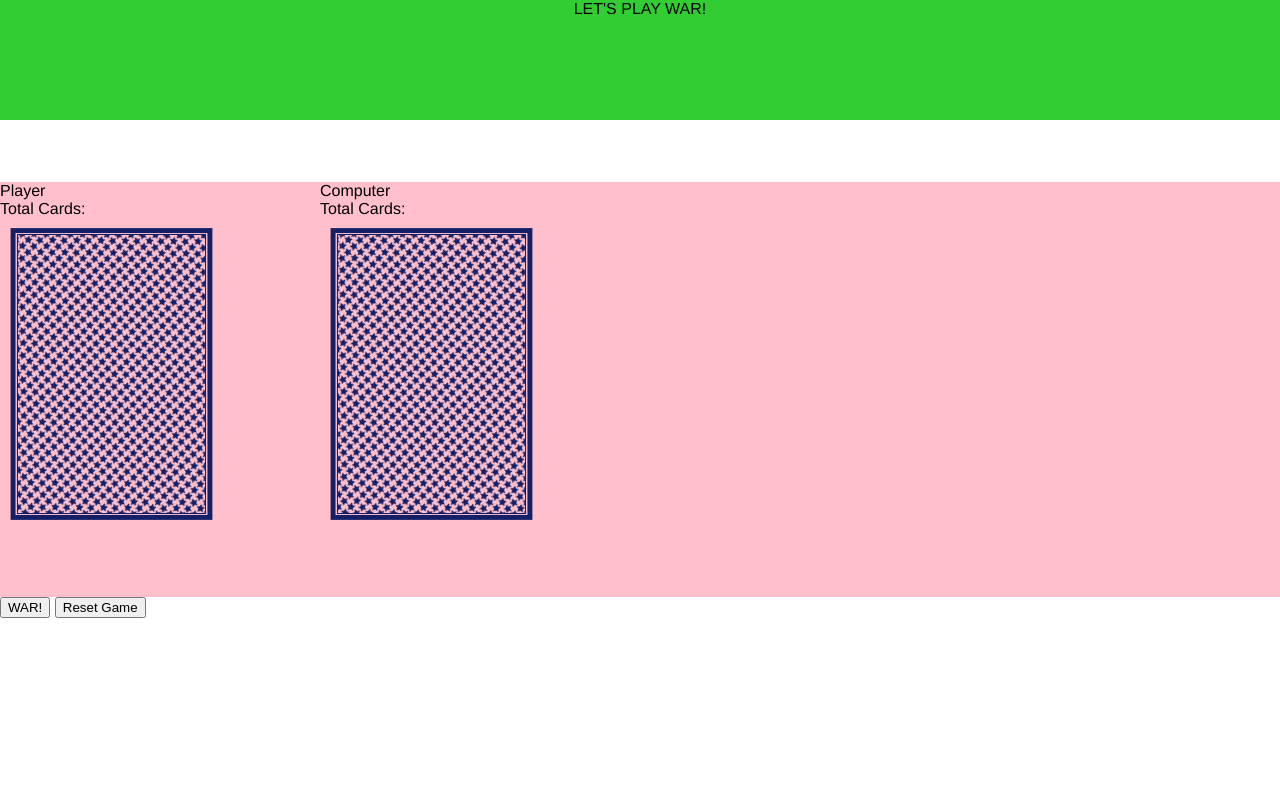
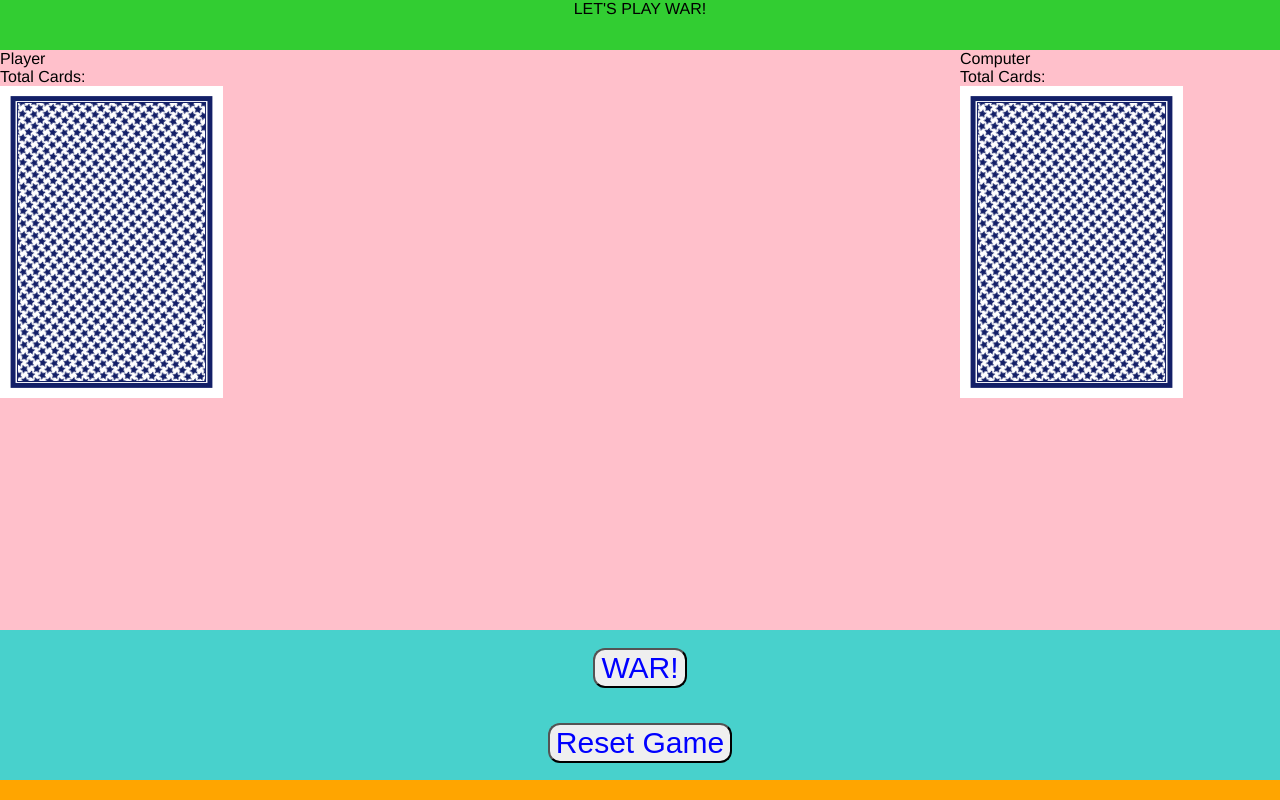
Before and after one commit to laurenmengert/A-Game-Of-War, a plain HTML site: page index.html in a window 1280 px wide. Drawn offline with Linux system fonts and the light colour scheme.

Commit message:
added some css

```diff
--- a/css/main.css
+++ b/css/main.css
@@ -7,17 +7,54 @@ body {
     margin: 0;
     font-family: Helvetica;
     display: grid;
-    height:85vh;
+    height: 100vh;
+    grid-template-areas:
+        "header"
+        "main"
+        "buttons"
+        "footer";
+    grid-template-columns: 1fr;
+    grid-template-rows: 50px 1fr 150px 20px;
 }
 
 #board {
     background-color:pink;
     display: grid;
     grid-template-columns: 1fr 1fr 1fr 1fr;
+    grid-area: main;
 }
 
 header {
+    grid-area: header;
     text-align: center;
     background-color: limegreen;
     height: 15vh;
 }
+
+#buttons {
+    grid-area: buttons;
+    background-color: mediumturquoise;
+    display: flex;
+    flex-direction: column;
+    justify-content: space-around;
+    align-items: center;
+}
+
+.btn {
+    font-size: 30px;
+    color: #0000ff;
+    border-radius: 12px;
+}
+
+.btn:hover {
+    background-color: orange;
+}
+
+footer {
+    grid-area: footer;
+    background-color: orange;
+}
+
+.cardBack {
+    background-color: white;
+}
--- a/index.html
+++ b/index.html
@@ -15,20 +15,23 @@
         <div id="player1">
             <div>Player</div>
             <div class="score">Total Cards:</div>
-            <img src="images/backs/blue.svg" alt="">
+            <img class="cardBack" src="images/backs/blue.svg" alt="back of card-blue">
             <div id="player1Pile"></div>
         </div>
-
+        <div id="score1"></div>
+        <div id="score2"></div>
         <div id="player2">
             <div>Computer</div>
             <div class="score">Total Cards:</div>
-            <img src="images/backs/blue.svg" alt="">
+            <img class="cardBack" src="images/backs/blue.svg" alt="back of card-blue">
             <div id="player2Pile"></div>
         </div>
     </main>
+    <div id="buttons">
+        <button id="war" class="btn">WAR!</button>
+        <button id="reset" class="btn">Reset Game</button>
+    </div>
     <footer>
-        <button id="war">WAR!</button>
-        <button id="reset">Reset Game</button>
     </footer>
 </body>
 </html>
--- a/js/main.js
+++ b/js/main.js
@@ -5,8 +5,8 @@
 /*----- app's state (variables) -----*/
 
 
-let player1 = [];
-let player2 = [];
+const player1 = [];
+const player2 = [];
 let gameOver = false
 let winner;
 
@@ -17,8 +17,8 @@ let winner;
 const boardEl = document.querySelector('#board');
 const player1El = document.querySelector('#player1Pile');
 const player2El = document.querySelector('#player2Pile');
-const p1score = document.querySelector('#player1 .score');
-const p2score = document.querySelector('#player2 .score');
+const p1ScoreEl = document.querySelector('#player1 .score');
+const p2ScoreEl = document.querySelector('#player2 .score');
 
 
 /*----- event listeners -----*/
@@ -30,14 +30,10 @@ document.querySelector("#reset").addEventListener("click", init);
 init();
 
 function init() {
-
-
-    shuffleCards(deck);
-    dealCards(deck);
-    renderBoard();
+    dealCards(shuffleCards(deck));
 }
 
-//pass "deck" through when you want to call this function?
+//pass "deck" through when you want to call this function
 function shuffleCards(arr) {
     for(let i = arr.length -1; i > 0; i--) {
         let newPos = Math.floor(Math.random() * (i + 1));
@@ -59,10 +55,6 @@ function dealCards(arr) {
     }
 }
 
-function renderBoard () {
-
-}
-
 function playRound() {
     if(!gameOver){
         const card1 = player1.shift();
@@ -70,14 +62,10 @@ function playRound() {
         const bucket = [card1, card2];
         player1El.classList = card1.name;
         player2El.classList = card2.name;
-        p1score.innerHTML = `Total Cards: ${player1.length}`;
-        p2score.innerHTML = `Total Cards: ${player2.length}`;
+        p1ScoreEl.innerHTML = `Total Cards: ${player1.length}`;
+        p2ScoreEl.innerHTML = `Total Cards: ${player2.length}`;
         getWinner(card1, card2, bucket);
     }
-
-    //const newCard = document.createElement("div");
-    //player1El.appendChild(newCard);
-
 }
 
 function getWinner(card1, card2, bucket) {
@@ -85,11 +73,21 @@ function getWinner(card1, card2, bucket) {
         console.log('game over');
         gameOver = true;
         return;
-    } if(card1.value > card2.value) {
-        console.log('Player 1 wins!')
-        player1 += bucket; //will this work?
+    }
+    if(card1.value > card2.value) {
+        console.log('Player 1 wins!') //call function here to display winner
+        player1.push(...bucket);
     } else if(card2.value > card1.value) {
-        console.log('Player 2 wins!');
-        player2 += bucket;
+        console.log('Player 2 wins!'); //call function here to display winner
+        player2.push(...bucket);
+    // } else if(card1.value === card2.value) {
+    //     warMode(bucket);
     }
-}
+    //       //tie logic// call function
+    } console.log(player1);
+    console.log(player2);
+
+function warMode(bucket) {
+    let card1, card2;
+
+// }
```
